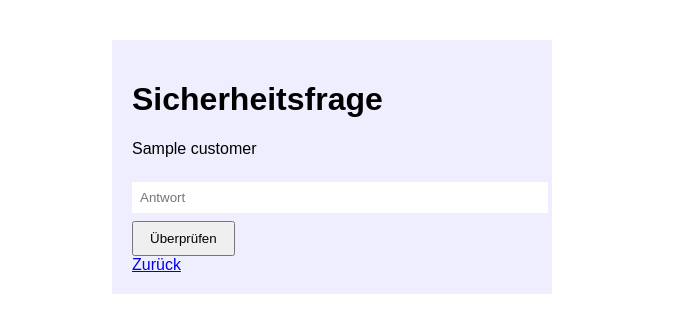
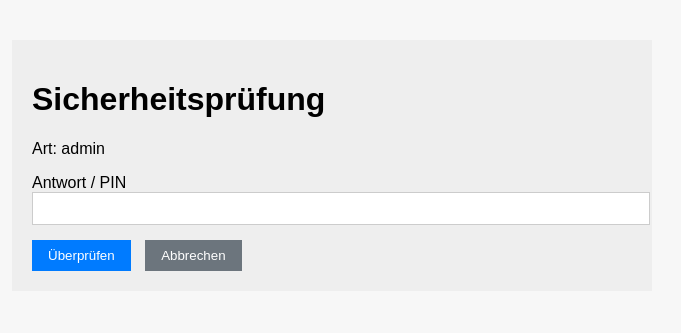
Before and after one commit to matsohms/1LuftiBank, a Django app: template core/templates/customer_security.html in a window 1280 px wide. Shown: the top 333 px of the page, without its empty margins (308-989 px from the left). Run offline with Django 4.2, Linux system fonts and the light colour scheme; the template is opened without the code that fills it: most values are stand-ins (such as "Sample title", 1, 10 or a date in 2020).

Commit message:
Update customer_security.html

```diff
--- a/core/templates/customer_security.html
+++ b/core/templates/customer_security.html
@@ -1,13 +1,35 @@
-<!DOCTYPE html><html lang="de"><head><meta charset="UTF-8"><title>Sicherheitsprüfung</title>
-<style>body{font-family:Arial;} .container{width:400px;margin:40px auto;background:#eef;padding:20px;}input{width:100%;padding:8px;margin:8px 0;border:none;background:#fff;}button{padding:8px 16px;}</style></head><body>
+<!DOCTYPE html>
+<html lang="de">
+<head>
+  <meta charset="UTF-8">
+  <title>Sicherheitsprüfung</title>
+  <style>
+    body { font-family: Arial, sans-serif; background: #f7f7f7; }
+    .container { background: #eee; padding:20px; margin:40px auto; width:90%; max-width:600px; }
+    .row { margin-bottom:15px; }
+    input { width:100%; padding:8px; background:#fff; border:1px solid #ccc; }
+    button { border:none; padding:8px 16px; font-family:Arial; margin-right:10px; }
+    .btn-primary { background:#007bff; color:#fff; }
+    .btn-secondary { background:#6c757d; color:#fff; }
+  </style>
+</head>
+<body>
   <div class="container">
-    <h1>Sicherheitsfrage</h1>
-    <p>{{ customer.get_security_question_display }}</p>
-    <form method="post">{% csrf_token %}<input name="security_answer" placeholder="Antwort">
-      <button type="submit">Überprüfen</button>
+    <h1>Sicherheitsprüfung</h1>
+    <p>Art: {{ customer.get_security_level_display }}</p>
+    {% if customer.security_level == 'question' %}
+      <p>Frage: {{ customer.get_security_question_display }}</p>
+    {% endif %}
+    <form method="post">{% csrf_token %}
+      <div class="row">
+        <label for="id_security_answer">Antwort / PIN</label>
+        <input type="password" name="security_answer" id="id_security_answer" required>
+      </div>
+      <button type="submit" class="btn-primary">Überprüfen</button>
+      <a href="{% url 'customer_detail' customer.pk %}">
+        <button type="button" class="btn-secondary">Abbrechen</button>
+      </a>
     </form>
-    {% if correct == True %}<p style="color:green;">Richtig!</p>
-    {% elif correct == False %}<p style="color:red;">Falsch!</p>{% endif %}
-    <a href="{% url 'customer_detail' customer.pk %}">Zurück</a>
   </div>
-</body></html>
+</body>
+</html>
```
